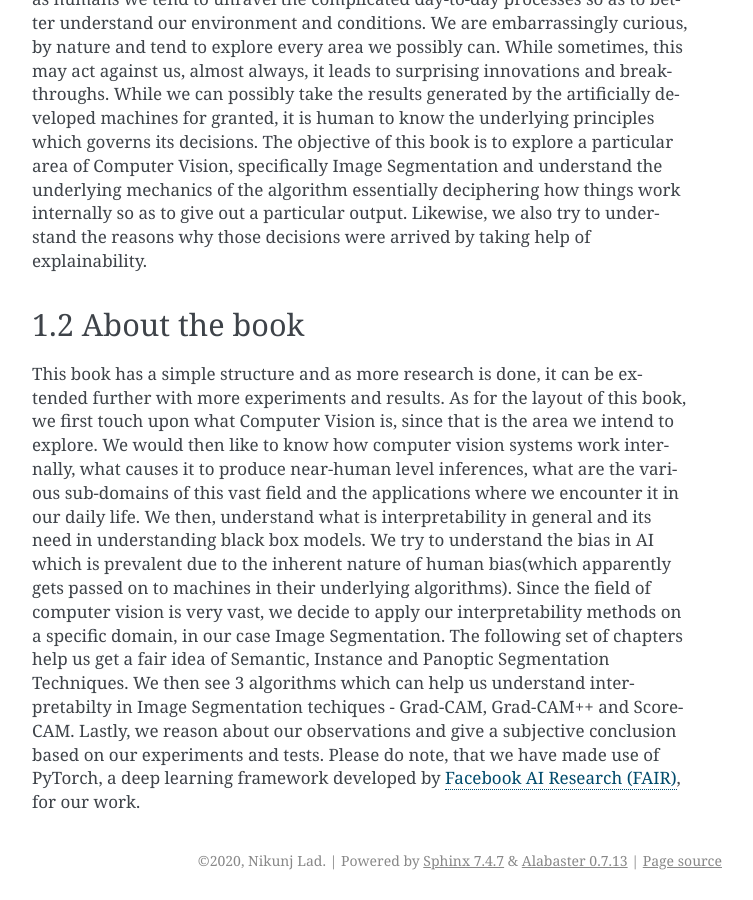
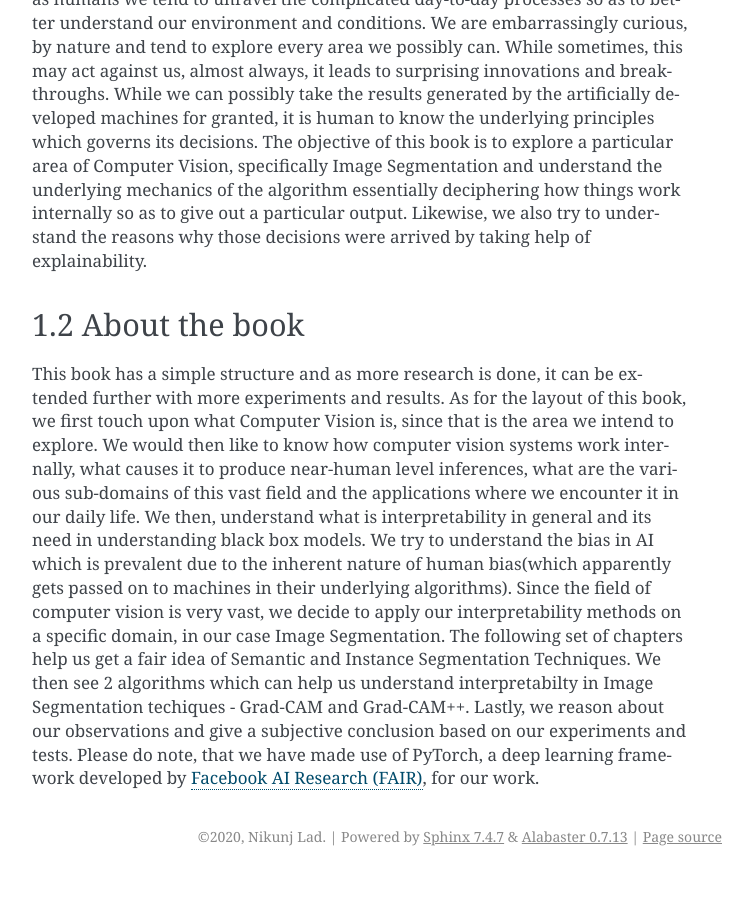
Before and after one commit to nikunjlad/Interpretability-in-Image-Classification-Techniques, a Sphinx documentation site: the page built from docs/chapters/chap1/introduction.rst, in a window 1280 px wide and 900 px high, scrolled down 4373 px. Shown: the whole window, without its empty margins (388-1141 px from the left). Built offline with Sphinx 7.4.7, drawn with Linux system fonts in a browser that asks for light colours; pages that are not in the unit, such as notebooks, are missing from menus; after the commit the page ends 5249 px from its top, so only the background shows below that.

Commit message:
updating some files

```diff
--- a/docs/chapters/chap1/introduction.rst
+++ b/docs/chapters/chap1/introduction.rst
@@ -107,8 +107,8 @@ what are the various sub-domains of this vast field and the applications where w
 understand what is interpretability in general and its need in understanding black box models. We try to understand the bias
 in AI which is prevalent due to the inherent nature of human bias(which apparently gets passed on to machines in their underlying
 algorithms). Since the field of computer vision is very vast, we decide to apply our interpretability methods on a specific
-domain, in our case Image Segmentation. The following set of chapters help us get a fair idea of Semantic, Instance and
-Panoptic Segmentation Techniques. We then see 3 algorithms which can help us understand interpretabilty in Image Segmentation
-techiques - Grad-CAM, Grad-CAM++ and Score-CAM. Lastly, we reason about our observations and give a subjective conclusion
+domain, in our case Image Segmentation. The following set of chapters help us get a fair idea of Semantic and Instance Segmentation
+Techniques. We then see 2 algorithms which can help us understand interpretabilty in Image Segmentation
+techiques - Grad-CAM and Grad-CAM++. Lastly, we reason about our observations and give a subjective conclusion
 based on our experiments and tests. Please do note, that we have made use of PyTorch, a deep learning framework developed
 by `Facebook AI Research (FAIR) <https://ai.facebook.com/research/>`_, for our work.
--- a/docs/chapters/chap5/gradcam/gradcam.rst
+++ b/docs/chapters/chap5/gradcam/gradcam.rst
@@ -31,10 +31,10 @@ be a hard thing to achieve without interpretability methods like Grad-CAM. Our m
 what they predict and that's why Grad-CAM can be beneficial. There always exists a trade off between accuracy and simplicity
 (interpretability).
 
-Interpretability helps at 3 stages
+**Interpretability helps at 3 stages:** :raw-html:`<br />`
 1. When AI is weaker than humans and not ready for the real world (VQA), it can help to identify failure nodes, focusing
-our effort on more important stuff.
-2. When AI is at par with humans and deployable (image classification), it helps establish trust and confidence among users.
+our effort on more important stuff. :raw-html:`<br />`
+2. When AI is at par with humans and deployable (image classification), it helps establish trust and confidence among users. :raw-html:`<br />`
 3. When AI is significantly stronger than humans (AlphaGo), machines can teach humans how to make better decisions.
 
 What makes a good visual explanation? It should be discriminative in nature and it should be high resolution
--- a/docs/chapters/chap5/gradcampp/gradcampp.rst
+++ b/docs/chapters/chap5/gradcampp/gradcampp.rst
@@ -10,7 +10,7 @@
    :format: html
 
 Grad-CAM++ is the extension of Grad-CAM which we observed earlier. Grad-CAM is not good at localizing multiple objects in images
-belonging to the same class. For single object images, Grad-CAM do not capture the object in it’s entirety. This is required for better
+belonging to the same class. For multiple object images, Grad-CAM do not capture the object in it’s entirety. This is required for better
 recognition tasks and hence, Grad-CAM++ fills for these caveats.
 
 .. figure:: ../../../_static/gradcampp.png
```
Also changed, not shown: docs/chapters/chap6/observations.rst (+5 -3 lines).
